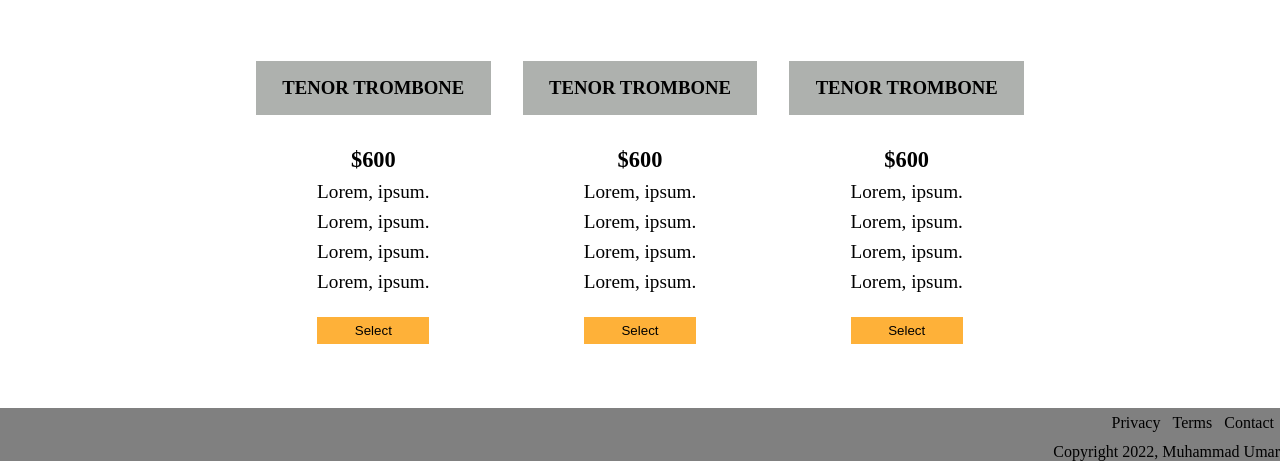
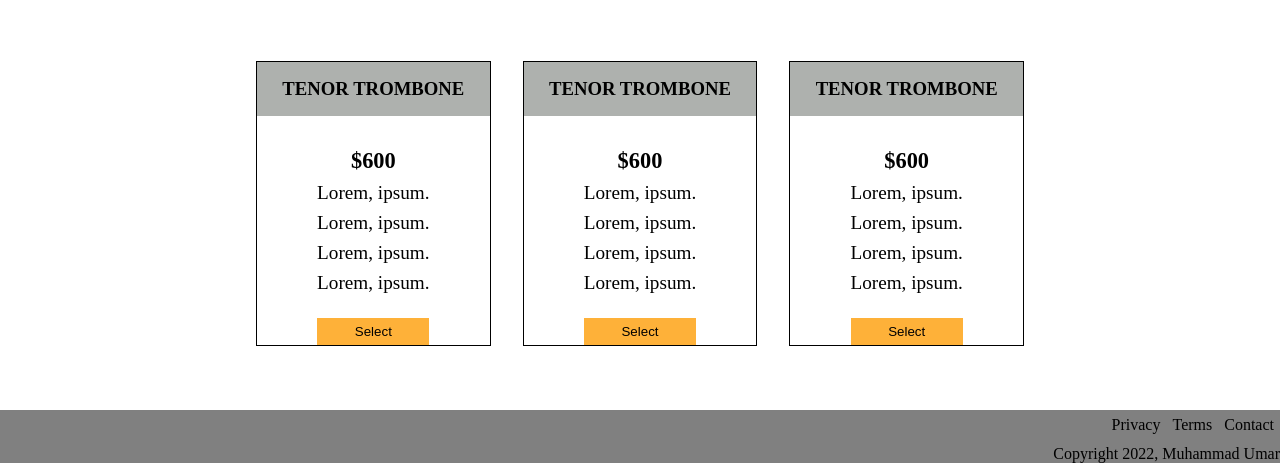
Before and after one commit to umar453/Product-landing-page, a plain HTML site: page index.html in a window 1280 px wide. Shown: the part 941-1404 px from the top of the page. Drawn offline with Linux system fonts and the light colour scheme.

Commit message:
minor fix

```diff
--- a/index.html
+++ b/index.html
@@ -52,7 +52,7 @@
 
         <div class="prices" id="prices">
 
-             <div class="item1 border">
+             <div class="item1 border" style="border: 1px solid black;">
                 <h3>TENOR TROMBONE</h3>
                 <div class="flex-box">
                     <h2>$600</h2>
@@ -63,7 +63,7 @@
                     <button>Select</button>
                 </div>
             </div>
-             <div class="item2 border">
+             <div class="item2 border" style="border: 1px solid black;">
                 <h3>TENOR TROMBONE</h3>
                 <div class="flex-box">
                     <h2>$600</h2>
@@ -74,7 +74,7 @@
                     <button>Select</button>
                 </div>
              </div>
-             <div class="item3 border">
+             <div class="item3 border" style="border: 1px solid black;">
                 <h3>TENOR TROMBONE</h3>
                 <div class="flex-box">
                     <h2>$600</h2>
```
